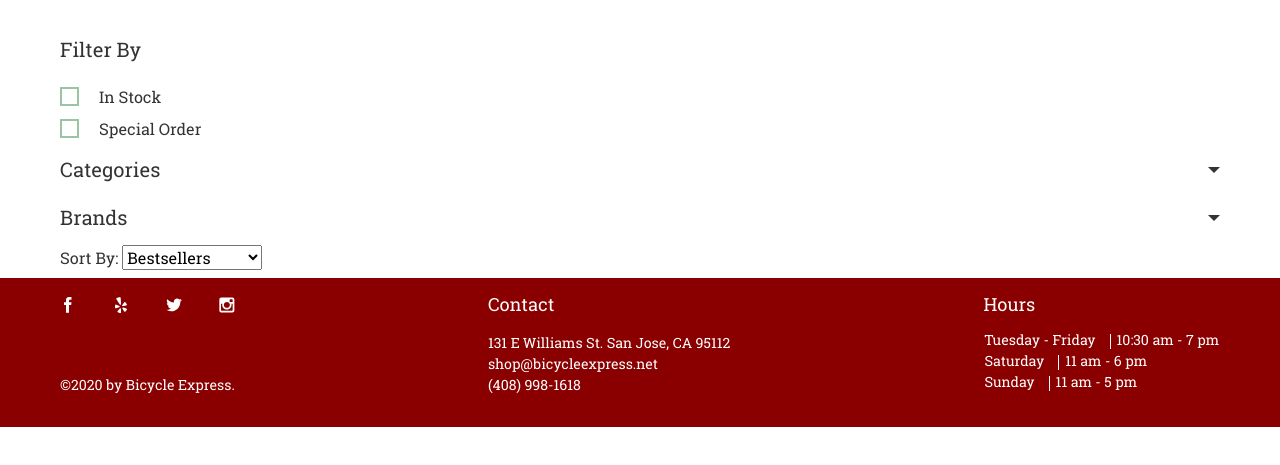
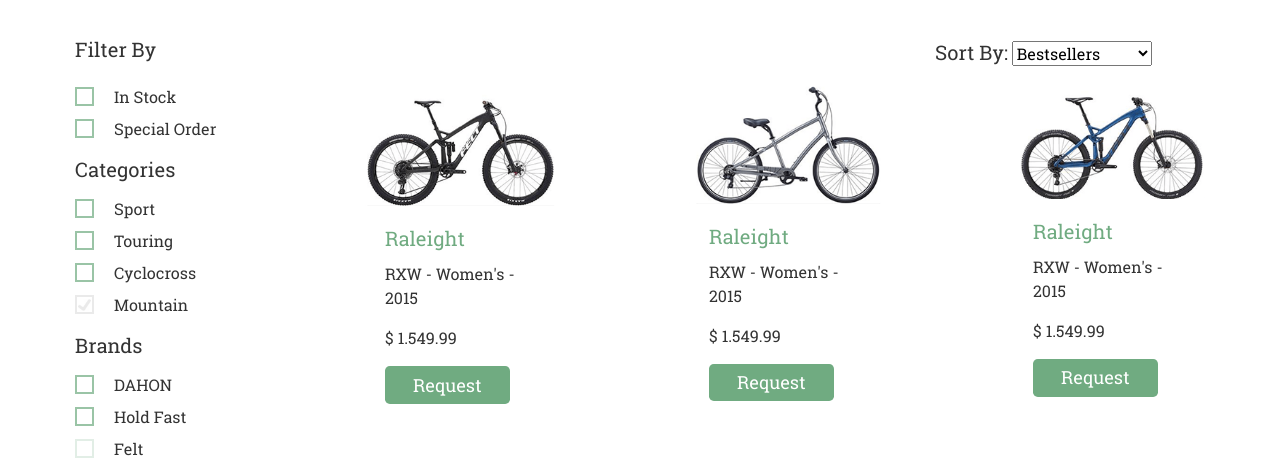
Before and after one commit to sne-syn/BicycleExp, a website: page source/shop.html in a window 1280 px wide. Shown: the part 467-932 px from the top of the page. Before the commit the page ends 894 px from the top, so only its background shows below. Drawn offline with nearby package versions, Linux system fonts and the light colour scheme.

Commit message:
Add items carts, position sort-input

```diff
--- a/source/scss/_about-us.scss
+++ b/source/scss/_about-us.scss
@@ -63,6 +63,7 @@
     & .about-us-text {
       align-self: center;
       padding-top: 50px;
+      padding-bottom: 0;
       padding-right: 40px;
       width: 76%;
     }
--- a/source/scss/_filter.scss
+++ b/source/scss/_filter.scss
@@ -46,7 +46,7 @@
     border: 2px solid rgba($success, 0.2)
 }
 
-.filter .checkbox-field input[type="checkbox"]:checked+.checkbox-indication {
+.aside .checkbox-field input[type="checkbox"]:checked+.checkbox-indication {
     position: absolute;
     top: 2px;
     left: 0;
@@ -75,7 +75,8 @@
     filter: alpha(opacity=20);
 }
 
-.filter h2 {
+.filter h2,
+.sort label{
     font-size: $font-size-lg;
 }
 
@@ -85,6 +86,10 @@
     font-size: $font-size-lg;
     color: $dark;
 
+    &:hover {
+        text-decoration: none;
+    }
+
     &::after {
         content: "";
         position: absolute;
@@ -92,13 +97,30 @@
         width: 0px;
         right: 0;
         top: 10px;
-        border:none;
-        border-top:6px solid $dark;
-        border-left:6px solid rgba($dark,0);
-        border-right:6px solid rgba($dark,0);
+
+        border-top: 6px solid $dark;
+        border-left: 6px solid rgba($dark, 0);
+        border-right: 6px solid rgba($dark, 0);
     }
 }
 
-.panel-title a:hover {
-    text-decoration: none;
+@media (min-width: 767.98px) {
+    .collapse:not(.show) {
+        display: block;
+    }
+
+    .panel-title a {
+        &::after {
+            content: none;
+        }
+    }
+
+    .sort {
+        position: absolute;
+        top: 0;
+        right: -28px;
+        height: auto;
+        width: 220px;
+        padding: 0;
+    }
 }
--- a/source/shop.html
+++ b/source/shop.html
@@ -131,8 +131,23 @@
             </div>
         </article>
 
-        <aside class="filter custom-container">
-            <h2 class="position-relative pb-3">Filter By</h2>
+        <div class="custom-container">
+            <div class="row position-relative">
+                    <div class="sort col">
+                        <form action="#" autocomplete="off">
+                            <label for="sort">Sort By:</label>
+                            <select name="sort" class="sort-by" id="sort">
+                                <option value="bestsellers" selected>Bestsellers</option>
+                                <option value="low-high">Price Low-High</option>
+                                <option value="high-low">Price High-Low</option>
+                                <option value="new">New</option>
+                            </select>
+                        </form>
+                    </div>
+                <aside class="aside d-flex flex-column flex-wrap col-md-4 col-lg-3">
+
+                    <div class="filter order-5">
+                        <h2 class="pb-3">Filter By</h2>
                         <div class="checkbox position-relative">
                             <div class="checkbox-container">
                                 <fieldset>
@@ -157,7 +172,8 @@
                                             <div id="collapse2" class="panel-collapse collapse">
                                                 <div class="panel-body">
                                                     <label class="checkbox-field" for="sport">
-                                            <input class="sr-only" id="sport" name="categories" type="checkbox">
+                                                        <input class="sr-only" id="sport" name="categories"
+                                                            type="checkbox">
                                                         <span class="checkbox-indication"></span> Sport
                                                     </label>
                                                     <label class="checkbox-field" for="touring">
@@ -166,12 +182,13 @@
                                                         <span class="checkbox-indication"></span>Touring
                                                     </label>
                                                     <label class="checkbox-field" for="cyclocross">
-                                            <input class="sr-only" id="cyclocross" name="categories" type="checkbox">
+                                                        <input class="sr-only" id="cyclocross" name="categories"
+                                                            type="checkbox">
                                                         <span class="checkbox-indication"></span>Cyclocross
                                                     </label>
                                                     <label class="checkbox-field" for="mountain">
-                                            <input checked disabled class="sr-only" id="mountain" name="categories"
-                                                type="checkbox">
+                                                        <input checked disabled class="sr-only" id="mountain"
+                                                            name="categories" type="checkbox">
                                                         <span class="checkbox-indication"></span>Mountain
                                                     </label>
                                                 </div>
@@ -183,7 +200,8 @@
                                     <div class="panel panel-default">
                                         <div class="panel-heading">
                                             <h4 class="panel-title py-2">
-                                    <a data-toggle="collapse" data-parent="#accordion" href="#collapse3">Brands</a>
+                                                <a data-toggle="collapse" data-parent="#accordion"
+                                                    href="#collapse3">Brands</a>
                                             </h4>
                                         </div>
                                         <div id="collapse3" class="panel-collapse collapse">
@@ -197,7 +215,8 @@
                                                     <span class="checkbox-indication"></span>Hold Fast
                                                 </label>
                                                 <label class="checkbox-field" for="felt">
-                                        <input disabled class="sr-only" id="felt" name="brand" type="checkbox">
+                                                    <input disabled class="sr-only" id="felt" name="brand"
+                                                        type="checkbox">
                                                     <span class="checkbox-indication"></span>Felt
                                                 </label>
                                                 <label class="checkbox-field" for="pure-fix">
@@ -226,18 +245,42 @@
                                 </fieldset>
                             </div>
                         </div>
-            <div class="">
-                <form action="#" class="sort-filter" autocomplete="off">
-                    <label for="sort">Sort By:</label>
-                    <select name="sort" class="sort-by" id="sort">
-                        <option value="bestsellers" selected>Bestsellers</option>
-                        <option value="low-high">Price Low-High</option>
-                        <option value="high-low">Price High-Low</option>
-                        <option value="new">New</option>
-                    </select>
-                </form>
                     </div>
                 </aside>
+                <section class="col-md-8 col-lg-9 mt-md-5 d-flex flex-row flex-wrap justify-content-between ">
+                    <div class="card" style="width: 12rem;">
+                        <img class="card-img-top" src="img/product-demo-1.png" alt="Raleight bicycle, blue color">
+                        <div class="card-body mx-auto">
+                            <h5 class="card-title text-success">Raleight</h5>
+                            <p class="card-text">RXW - Women's - 2015</p>
+                            <p class="card-text">$ 1.549.99</p>
+                            <button type="button" class="btn btn-primary btn-lg bg-success">Request</button>
+                        </div>
+                    </div>
+
+                    <div class="card" style="width: 12rem;">
+                        <img class="card-img-top" src="img/product-demo-2.png" alt="Raleight bicycle, blue color">
+                        <div class="card-body mx-auto">
+                            <h5 class="card-title text-success">Raleight</h5>
+                            <p class="card-text">RXW - Women's - 2015</p>
+                            <p class="card-text">$ 1.549.99</p>
+                            <button type="button" class="btn btn-primary btn-lg bg-success">Request</button>
+                        </div>
+                    </div>
+
+                    <div class="card" style="width: 12rem;">
+                        <img class="card-img-top" src="img/product-demo-3.png" alt="Raleight bicycle, blue color">
+                        <div class="card-body mx-auto">
+                            <h5 class="card-title text-success">Raleight</h5>
+                            <p class="card-text">RXW - Women's - 2015</p>
+                            <p class="card-text">$ 1.549.99</p>
+                            <button type="button" class="btn btn-primary btn-lg bg-success">Request</button>
+                        </div>
+                    </div>
+                </section>
+
+            </div>
+        </div>
     </main>
     <footer class="custom-container bg-danger text-white py-2 py-md-3 footer">
         <div class="d-flex justify-content-between">
@@ -313,7 +356,8 @@
                     </button>
                 </div>
                 <div class="modal-body pb-5 pt-3 text-center">
-                    <h5 class="modal-title font-weight-bold mb-2 mb-lg-5" id="modalCenterTitle">Thank You for Subscribing!
+                    <h5 class="modal-title font-weight-bold mb-2 mb-lg-5" id="modalCenterTitle">Thank You for
+                        Subscribing!
                     </h5>
                     <p class="modal-text">You will be the first to know about new inventory, give aways and special
                         projects!</p>
```
Also changed, not shown: source/css/style.css, 1 other file. Lines whose indentation alone changed are shown as unchanged.
